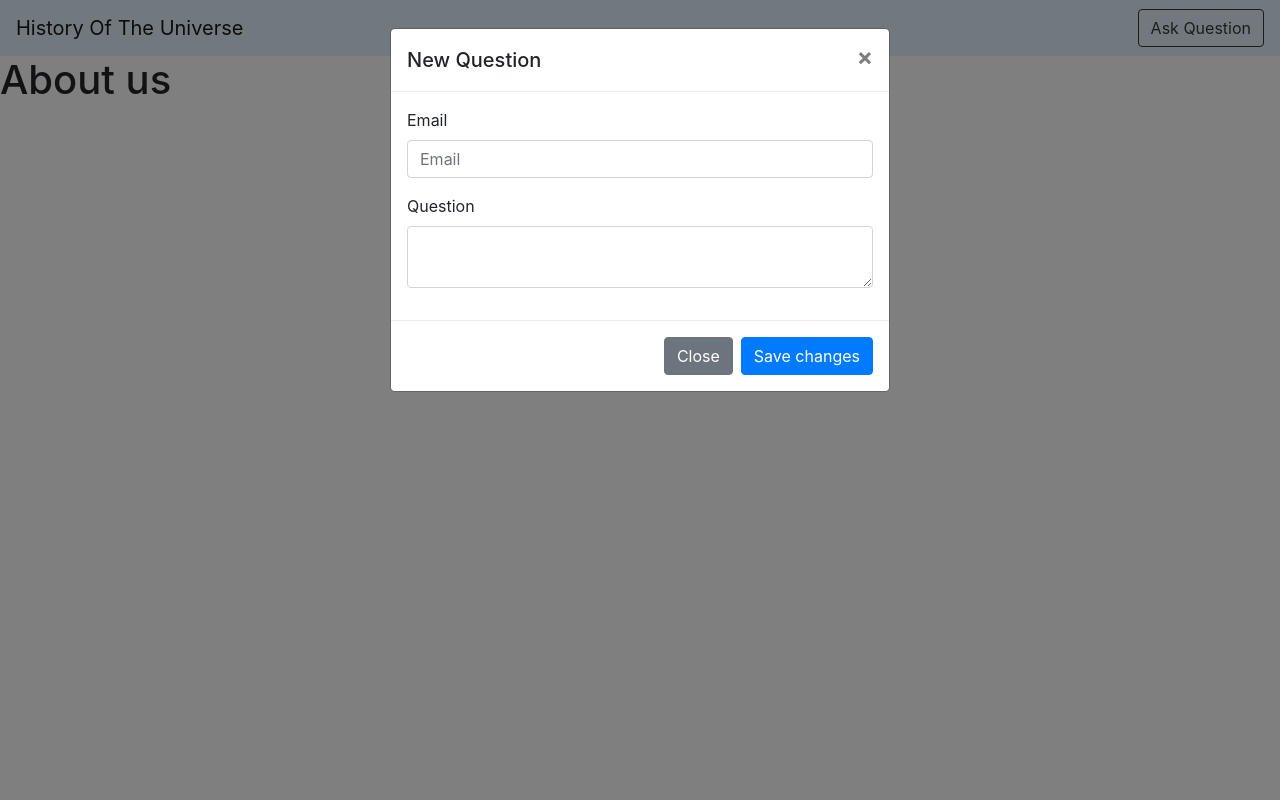
After one commit to larissamagalhaes/HU, a Rails app: page /about in a window 1280 px wide, after a click on "Ask Question". The commit adds this page. Run offline with Rails 7, Linux system fonts and the light colour scheme; style sheets or scripts are compiled from the project's sources.

Commit message:
create navBar and modal question

```diff
--- /dev/null
+++ b/app/assets/javascripts/home.coffee
@@ -0,0 +1,3 @@
+# Place all the behaviors and hooks related to the matching controller here.
+# All this logic will automatically be available in application.js.
+# You can use CoffeeScript in this file: http://coffeescript.org/
--- /dev/null
+++ b/app/assets/stylesheets/home.scss
@@ -0,0 +1,3 @@
+// Place all the styles related to the home controller here.
+// They will automatically be included in application.css.
+// You can use Sass (SCSS) here: http://sass-lang.com/
--- /dev/null
+++ b/app/controllers/home_controller.rb
@@ -0,0 +1,12 @@
+class HomeController < ApplicationController
+  def index
+  end
+
+def about
+end
+
+def temp
+  redirect_to root_path
+end
+
+end
--- /dev/null
+++ b/app/helpers/home_helper.rb
@@ -0,0 +1,2 @@
+module HomeHelper
+end
--- /dev/null
+++ b/app/views/home/_navBar.html.erb
@@ -0,0 +1,10 @@
+
+    <nav class="navbar navbar-light" style="background-color: #e3f2fd;">
+      <a class="navbar-brand" href="#">History Of The Universe</a>
+      <form class="form-inline">
+      <button class="btn btn-outline-dark" type="button" data-toggle="modal" data-target="#new-question-modal">Ask Question</button>
+    </form>
+    <script src="https://code.jquery.com/jquery-3.3.1.slim.min.js" integrity="sha384-q8i/X+965DzO0rT7abK41JStQIAqVgRVzpbzo5smXKp4YfRvH+8abtTE1Pi6jizo" crossorigin="anonymous"></script>
+    <script src="https://cdnjs.cloudflare.com/ajax/libs/popper.js/1.14.3/umd/popper.min.js" integrity="sha384-ZMP7rVo3mIykV+2+9J3UJ46jBk0WLaUAdn689aCwoqbBJiSnjAK/l8WvCWPIPm49" crossorigin="anonymous"></script>
+    <script src="https://stackpath.bootstrapcdn.com/bootstrap/4.1.3/js/bootstrap.min.js" integrity="sha384-ChfqqxuZUCnJSK3+MXmPNIyE6ZbWh2IMqE241rYiqJxyMiZ6OW/JmZQ5stwEULTy" crossorigin="anonymous"></script>
+</nav>
--- /dev/null
+++ b/app/views/home/_new_question_form.html.erb
@@ -0,0 +1,31 @@
+<!-- Modal -->
+<div class="modal fade" id="new-question-modal" tabindex="-1" role="dialog" aria-labelledby="exampleModalLabel" aria-hidden="true">
+  <div class="modal-dialog" role="document">
+    <div class="modal-content">
+      <div class="modal-header">
+        <h5 class="modal-title" id="exampleModalLabel">New Question</h5>
+        <button type="button" class="close" data-dismiss="modal" aria-label="Close">
+          <span aria-hidden="true">&times;</span>
+        </button>
+      </div>
+        <%= form_for :question, url: '/questions', html: { class: 'form-horizontal' } do %>
+      <div class="modal-body">
+  <div class="form-group">
+    <label for="inputEmail">Email</label>
+    <input type="email" class="form-control" name="email" id="inputEmail" placeholder="Email" required>
+  </div>
+  <div class="form-group">
+    <label for="inputQuestion">Question</label>
+      <textarea class="form-control" type="text" name="question_body" id="inputQuestion" placeholder="What would like to know" required>
+      </textarea>
+    </div>
+      </div>
+      <div class="modal-footer">
+        <button type="button" class="btn btn-secondary" data-dismiss="modal">Close</button>
+        <button type="submit" class="btn btn-primary">Save changes</button>
+      </div>
+    </div>
+  </div>
+  <% end %>
+
+</div>
--- /dev/null
+++ b/app/views/home/about.html.erb
@@ -0,0 +1 @@
+<h1>About us</h1>
--- a/app/views/layouts/application.html.erb
+++ b/app/views/layouts/application.html.erb
@@ -2,6 +2,8 @@
 <html>
   <head>
     <title>HU</title>
+    <link rel="stylesheet" href="https://stackpath.bootstrapcdn.com/bootstrap/4.1.3/css/bootstrap.min.css" integrity="sha384-MCw98/SFnGE8fJT3GXwEOngsV7Zt27NXFoaoApmYm81iuXoPkFOJwJ8ERdknLPMO" crossorigin="anonymous">
+<script src="https://stackpath.bootstrapcdn.com/bootstrap/4.1.3/js/bootstrap.min.js" integrity="sha384-ChfqqxuZUCnJSK3+MXmPNIyE6ZbWh2IMqE241rYiqJxyMiZ6OW/JmZQ5stwEULTy" crossorigin="anonymous"></script>
     <%= csrf_meta_tags %>
     <%= csp_meta_tag %>
 
@@ -10,6 +12,12 @@
   </head>
 
   <body>
-    <%= yield %>
+
+<%= render 'home/navBar' %>
+
+<%= yield %>
+
+<%= render 'home/new_question_form' %>
+
   </body>
 </html>
--- a/config/routes.rb
+++ b/config/routes.rb
@@ -1,3 +1,11 @@
 Rails.application.routes.draw do
+
+  root 'home#index'
+
+  get '/about' => 'home#about'
+
+  post '/questions' => 'home#temp'
+
+  get '/questions/:id' => 'home#question'
   # For details on the DSL available within this file, see http://guides.rubyonrails.org/routing.html
 end
```
Also changed, not shown: app/views/home/index.html.erb (added, +7 -0 lines), app/views/home/question.html.erb (added, +7 -0 lines), test/controllers/home_controller_test.rb (added, +9 -0 lines), 1 other file.
